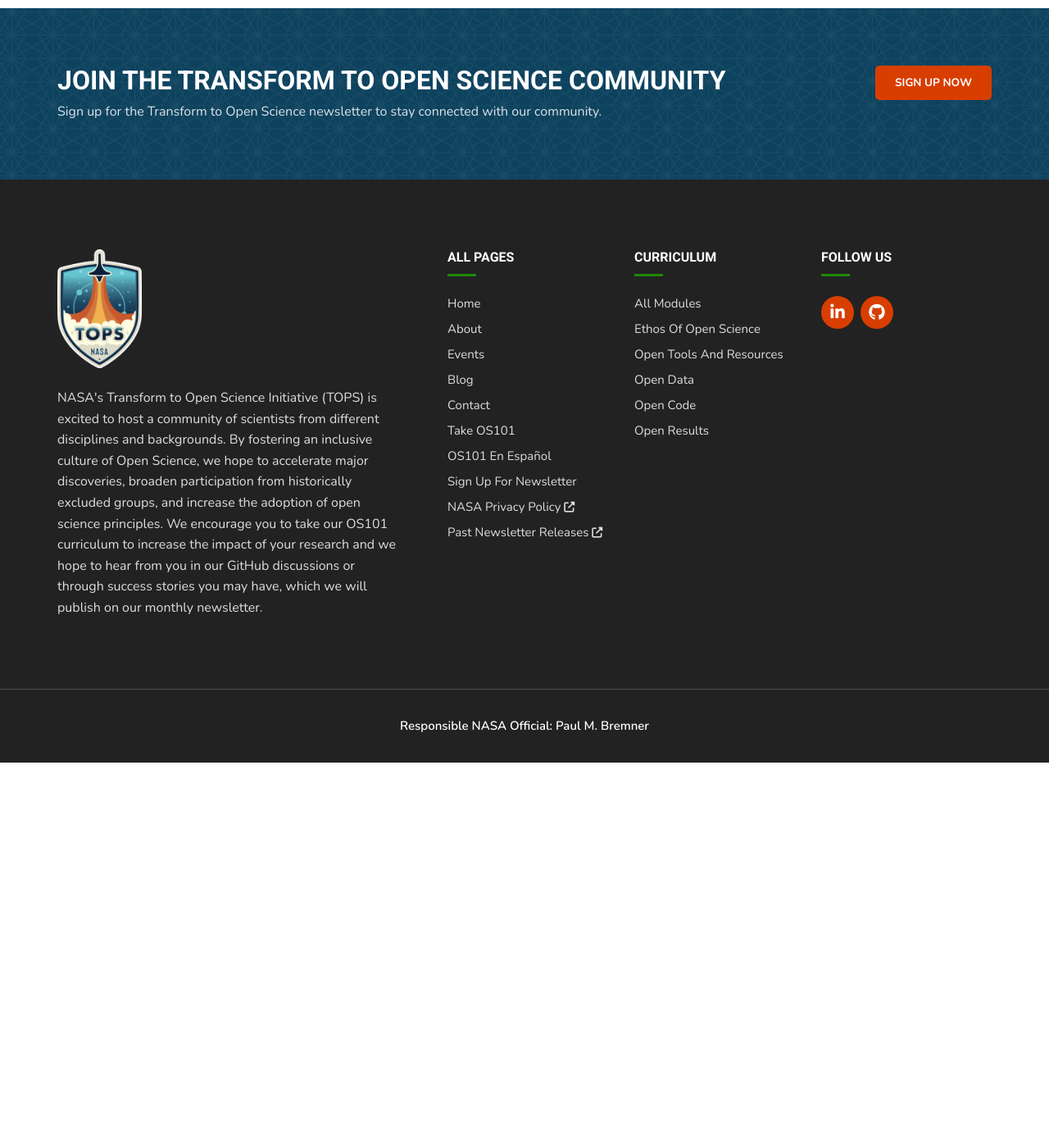
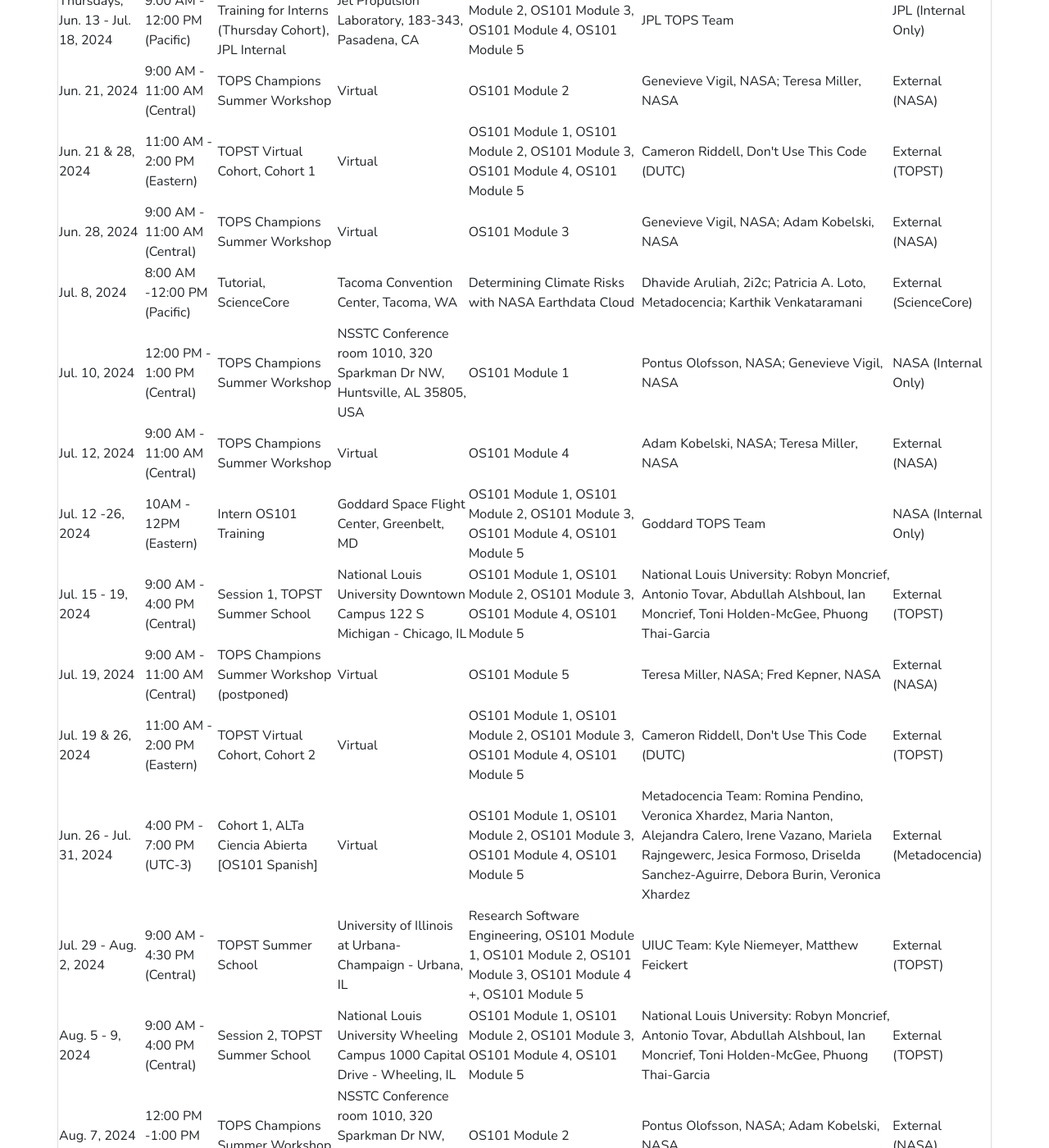
Before and after one commit to bressler1995/TOPS-Website-Front-End, a Jekyll site: the page built from pages/takeos101.md, in a window 1280 px wide and 1400 px high, scrolled down 5821 px. Shown: the whole window at 82% size. Built offline with Jekyll 4.4.1, drawn with Linux system fonts in a browser that asks for light colours; before the commit the page ends 6751 px from its top, so only the background shows below that; some of the changed text lies outside the part shown.

Commit message:
Add selector options of Oct JPL workshops and set in person to default selected tab

```diff
--- a/_includes/takeos101/instructorled.html
+++ b/_includes/takeos101/instructorled.html
@@ -21,7 +21,7 @@
           </div>
           <div class="tops_workshops_tables">
 
-            <div class="workshop_table">
+            <div class="workshop_table active">
               {% if site.hideinperson %}
                 <div class="no_workshops"><div class="noworkshops_icon_holder"><div><i class="fa-solid fa-calendar-days"></i></div></div><p>Stay tuned!  More training dates will be coming soon...</p></div>
               {% else %}
@@ -29,9 +29,11 @@
                   <div class="d-flex flex-row flex-wrap justify-content-start workshop_table_filters_selectoutter">
                     <select class="form-select" data-col-index="2">
 						<option selected="">Event Types</option>
+						<option value="JPL Internal">JPL Internal</option>
 					</select>
                     <select class="form-select" data-col-index="3">
 						<option selected="">Locations</option>
+						<option value="Pasadena, CA">Pasadena, CA</option>
 					</select>
                     <select class="form-select" data-col-index="4">
 						<option selected="">Topics</option>
@@ -43,6 +45,9 @@
 					</select>
 					<select class="form-select" data-col-index="5">
 						<option selected="">Instructors</option>
+						<optgroup label="NASA">
+							<option value="JPL TOPS Team">JPL TOPS Team</option>
+						</optgroup>
 					</select>
                   </div>
                   <div class="d-flex flex-row flex-wrap justify-content-end workshop_table_filters_resetoutter">
@@ -116,10 +121,15 @@
                     </tbody>
                   </table>
 
+				  <div class="hcue"></div>
+					<div class="hcue_icon"><img src="{{ site.baseurl }}/assets/img/swipe-left.png"></div>
+					<p>Swipe Horizontally to View More</p>
+				  </div>
+
                 </div>
               {% endif %}
             </div>
-            <div class="workshop_table active">
+            <div class="workshop_table">
               {% if site.hidevirtual %}
                 <div class="no_workshops"><div class="noworkshops_icon_holder"><div><i class="fa-solid fa-calendar-days"></i></div></div><p>Stay tuned!  More training dates will be coming soon...</p></div>
               {% else %}
@@ -232,10 +242,6 @@
                     </tbody>
                   </table>
 
-				  <div class="hcue">
-					<div class="hcue_icon"><img src="{{ site.baseurl }}/assets/img/swipe-left.png"></div>
-					<p>Swipe Horizontally to View More</p>
-				  </div>
                 </div>
               {% endif %}
             </div>
```
